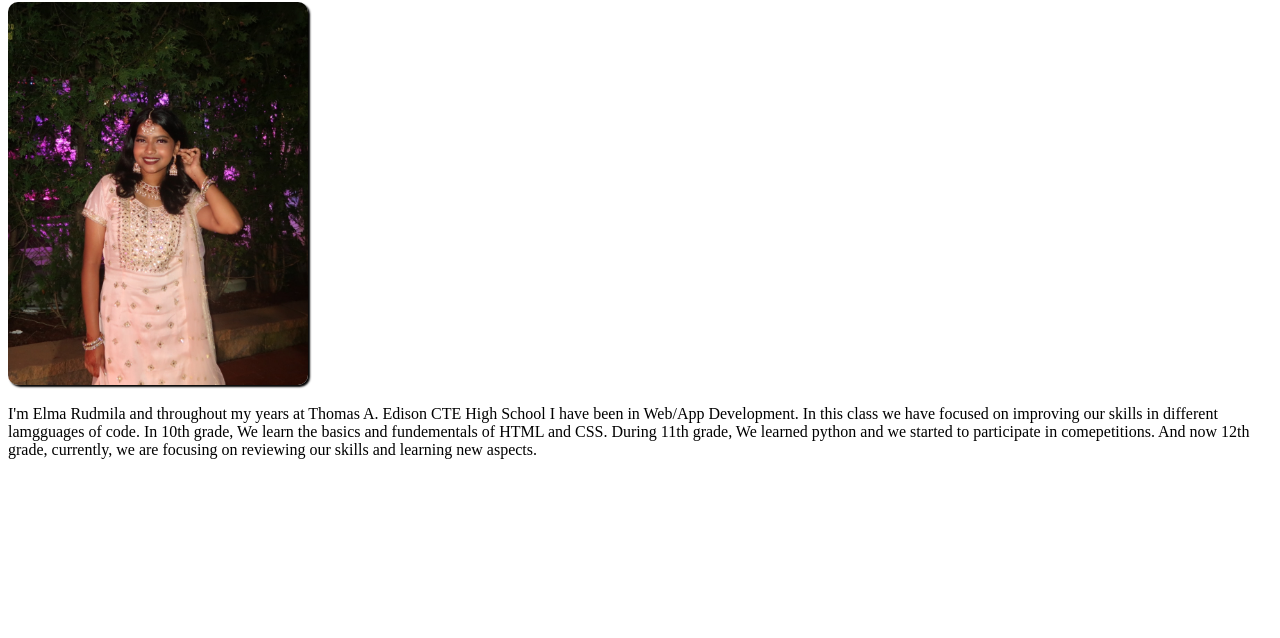
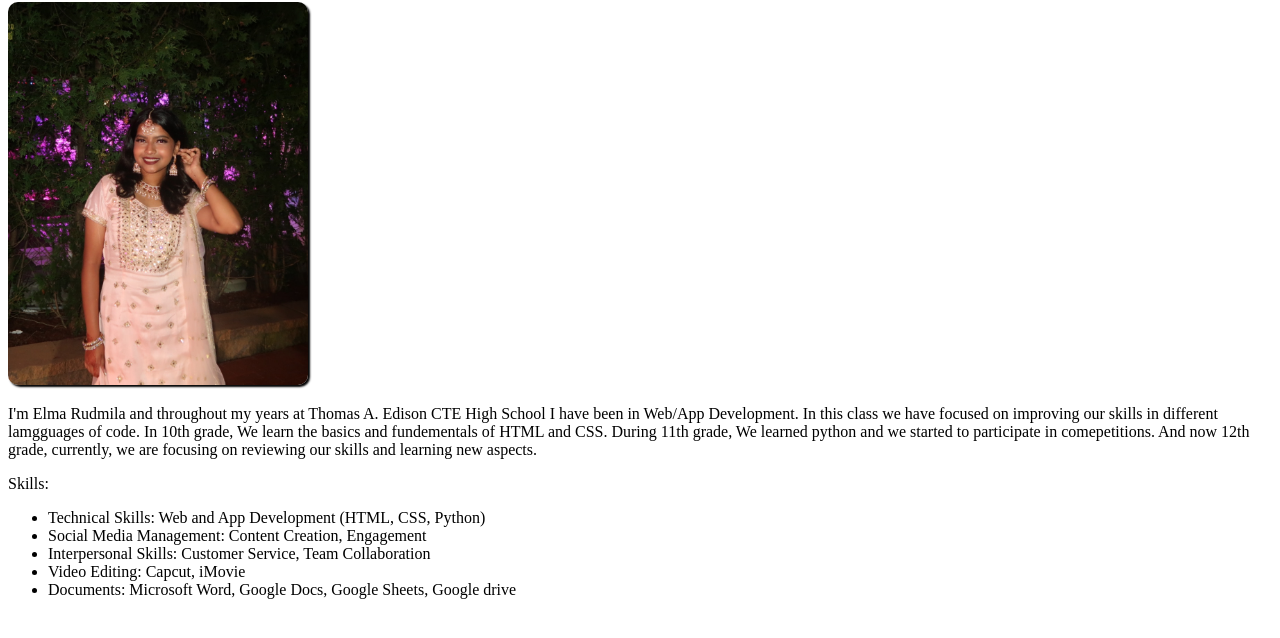
Before and after one commit to erudmila/portfolio56, a plain HTML site: page aboutme.html in a window 1280 px wide. Shown: the part 134-772 px from the top of the page. Drawn offline with Linux system fonts and the light colour scheme.

Commit message:
Update aboutme.html

```diff
--- a/aboutme.html
+++ b/aboutme.html
@@ -25,7 +25,14 @@
        </div>
 
 <p>I'm Elma Rudmila and throughout my years at Thomas A. Edison CTE High School I have been in Web/App Development. In this class we have focused on improving our skills in different lamgguages of code. In 10th grade, We learn the basics and fundementals of HTML and CSS. During 11th grade, We learned python and we started to participate in comepetitions. And now 12th grade, currently, we are focusing on reviewing our skills and learning new aspects.</p>
-
+<p>Skills:</p>
+      <ul>
+  <li>Technical Skills: Web and App Development (HTML, CSS, Python)</li>
+  <li>Social Media Management: Content Creation, Engagement</li>
+  <li>Interpersonal Skills: Customer Service, Team Collaboration</li>
+        <li>Video Editing: Capcut, iMovie</li>
+        <li>Documents: Microsoft Word, Google Docs, Google Sheets, Google drive</li>
+</ul>
         </div>
     </div>
   </body>
```
